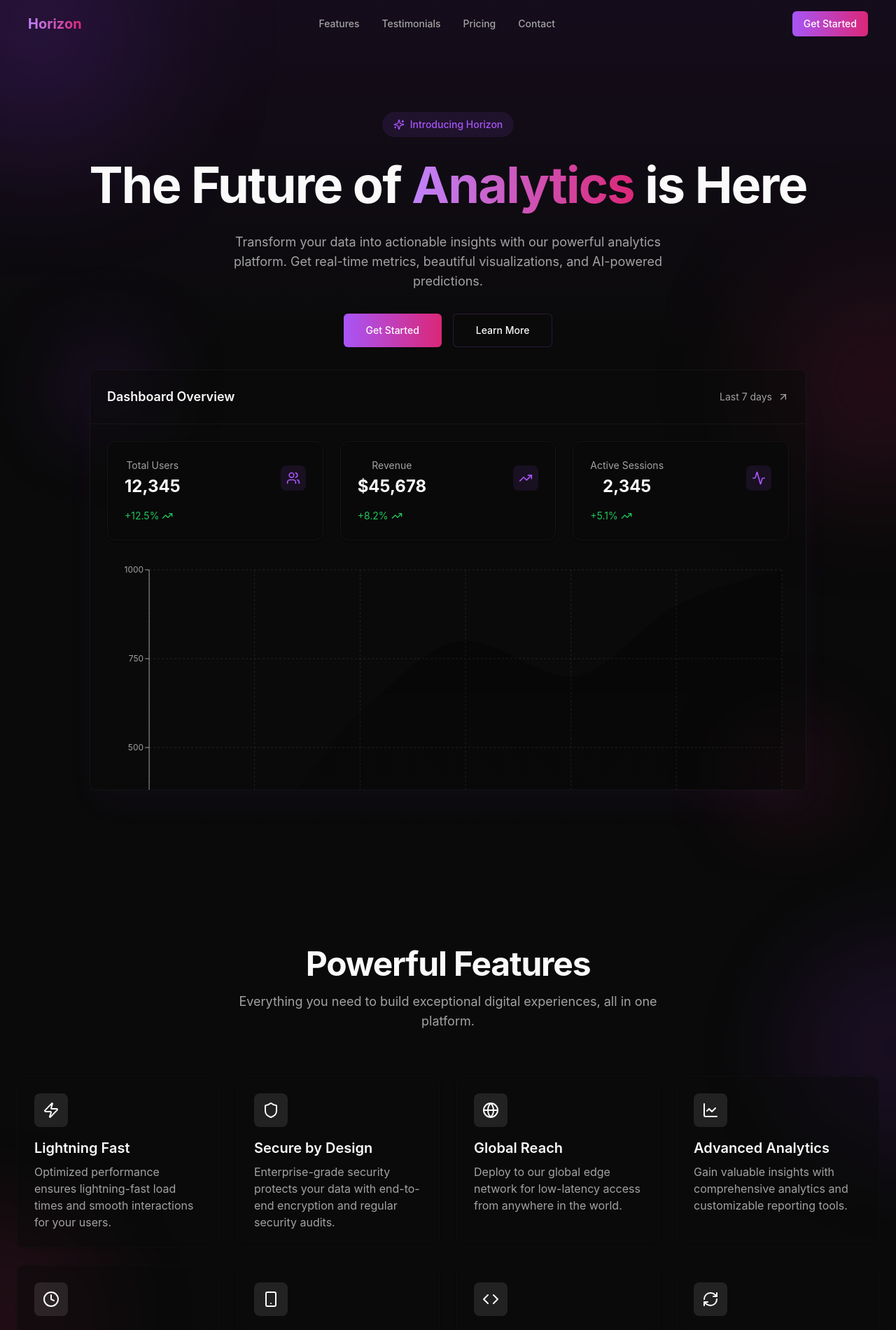
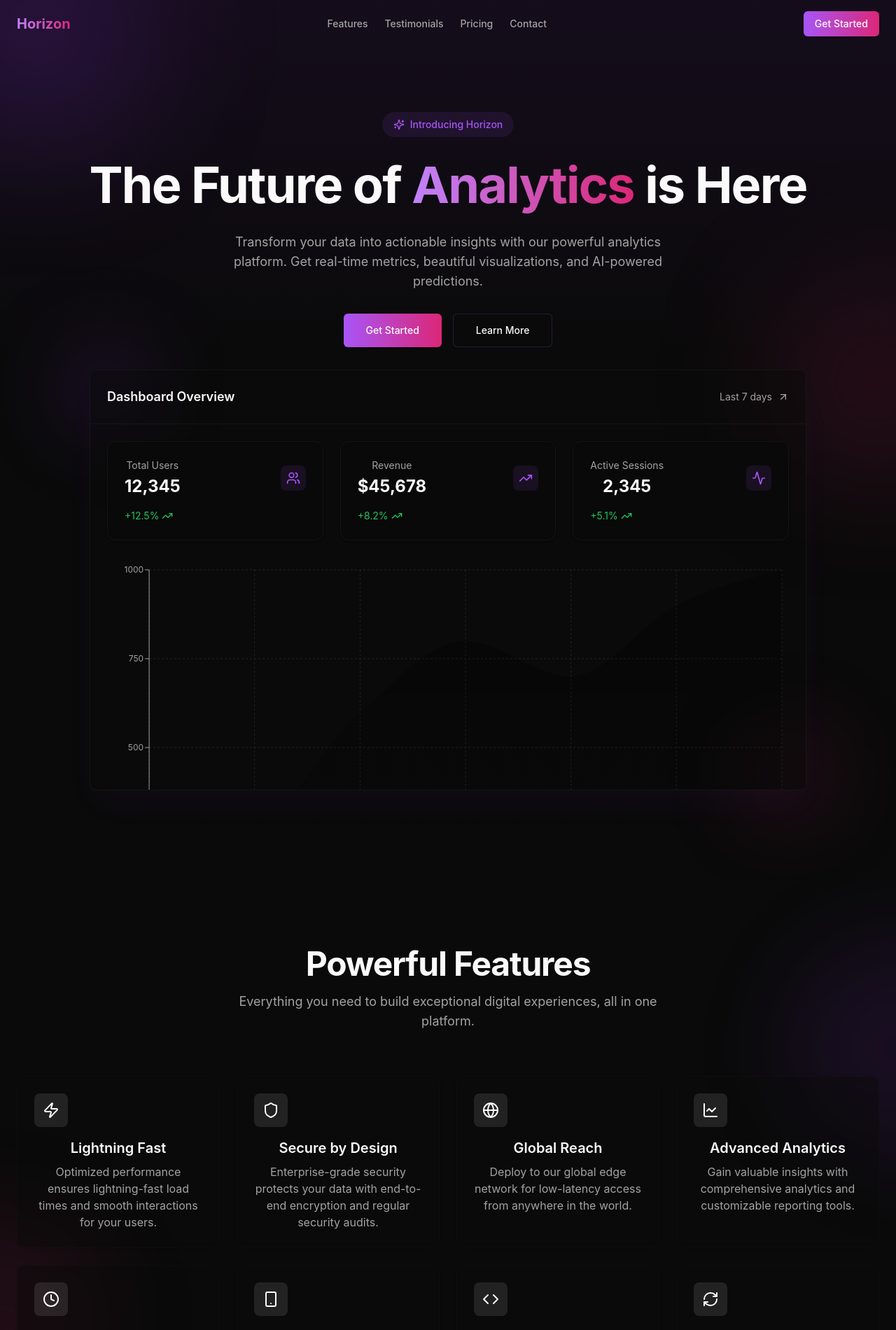
Before and after one commit to Bigcheese-2/HorizonAnalytics, a React (Vite) app in the folder project/: page / in a window 1280 px wide. Shown: the top 1900 px of the page at 70% size. Built offline with nearby package versions, Linux system fonts and the light colour scheme.

Commit message:
fix layout

```diff
--- a/project/index.html
+++ b/project/index.html
@@ -3,6 +3,7 @@
   <head>
     <meta charset="UTF-8" />
     <link rel="icon" type="image/svg+xml" href="/vite.svg" />
+    <link rel="stylesheet" href="/src/App.css" />
     <meta name="viewport" content="width=device-width, initial-scale=1.0" />
     <title>Horizon Analytics</title>
   </head>
--- a/project/src/App.css
+++ b/project/src/App.css
@@ -1,6 +1,9 @@
 #root {
-  max-width: 1280px;
   margin: 0 auto;
-  padding: 2rem;
   text-align: center;
+  display: flex;
+  flex-direction: column;
+  align-items: center;
+  justify-content: center;
+  width: 100%;
 }
--- a/project/src/components/landing/CTA.tsx
+++ b/project/src/components/landing/CTA.tsx
@@ -15,7 +15,7 @@ export default function CTA() {
         whileInView={{ opacity: 1, y: 0 }}
         transition={{ duration: 0.5 }}
         viewport={{ once: true }}
-        className="relative z-10 container px-4 md:px-6"
+        className="relative z-10 container mx-auto px-4 md:px-6"
       >
         <div className="max-w-3xl mx-auto text-center space-y-8">
           <h2 className="text-3xl font-bold tracking-tight sm:text-4xl md:text-5xl">
--- a/project/src/components/landing/Features.tsx
+++ b/project/src/components/landing/Features.tsx
@@ -1,7 +1,13 @@
 import { motion } from "@/components/ui/motion";
 import {
-  Zap, Shield, Globe, LineChart,
-  Clock, Smartphone, Code, RefreshCw
+  Zap,
+  Shield,
+  Globe,
+  LineChart,
+  Clock,
+  Smartphone,
+  Code,
+  RefreshCw,
 } from "lucide-react";
 import { Card, CardContent } from "@/components/ui/card";
 
@@ -39,52 +45,65 @@ export default function Features() {
     {
       icon: <Zap size={24} />,
       title: "Lightning Fast",
-      description: "Optimized performance ensures lightning-fast load times and smooth interactions for your users."
+      description:
+        "Optimized performance ensures lightning-fast load times and smooth interactions for your users.",
     },
     {
       icon: <Shield size={24} />,
       title: "Secure by Design",
-      description: "Enterprise-grade security protects your data with end-to-end encryption and regular security audits."
+      description:
+        "Enterprise-grade security protects your data with end-to-end encryption and regular security audits.",
     },
     {
       icon: <Globe size={24} />,
       title: "Global Reach",
-      description: "Deploy to our global edge network for low-latency access from anywhere in the world."
+      description:
+        "Deploy to our global edge network for low-latency access from anywhere in the world.",
     },
     {
       icon: <LineChart size={24} />,
       title: "Advanced Analytics",
-      description: "Gain valuable insights with comprehensive analytics and customizable reporting tools."
+      description:
+        "Gain valuable insights with comprehensive analytics and customizable reporting tools.",
     },
     {
       icon: <Clock size={24} />,
       title: "Real-time Updates",
-      description: "Stay in sync with real-time data updates and collaborative features for your team."
+      description:
+        "Stay in sync with real-time data updates and collaborative features for your team.",
     },
     {
       icon: <Smartphone size={24} />,
       title: "Mobile Optimized",
-      description: "Fully responsive design ensures a perfect experience on any device or screen size."
+      description:
+        "Fully responsive design ensures a perfect experience on any device or screen size.",
     },
     {
       icon: <Code size={24} />,
       title: "Developer Friendly",
-      description: "Extensive API documentation and developer tools make integration a breeze."
+      description:
+        "Extensive API documentation and developer tools make integration a breeze.",
     },
     {
       icon: <RefreshCw size={24} />,
       title: "Continuous Updates",
-      description: "Regular updates with new features and improvements based on user feedback."
-    }
+      description:
+        "Regular updates with new features and improvements based on user feedback.",
+    },
   ];
 
   return (
-    <section id="features" className="py-24 relative overflow-hidden">
+    <section
+      id="features"
+      className="py-24 relative overflow-hidden w-full 2xl:max-w-[1440px] 2xl:mx-auto"
+    >
       {/* Background decorations */}
-      <div className="absolute -right-40 top-20 w-80 h-80 bg-purple-600/10 rounded-full blur-3xl"></div>
-      <div className="absolute -left-40 bottom-20 w-80 h-80 bg-pink-600/10 rounded-full blur-3xl"></div>
+      <div className="overflow-hidden w-full">
+        <div className="absolute -right-40 top-20 w-80 h-80 bg-purple-600/10 rounded-full blur-3xl"></div>
+        <div className="absolute -left-40 bottom-20 w-80 h-80 bg-pink-600/10 rounded-full blur-3xl"></div>
+      </div>
 
-      <div className="container px-4 md:px-6">
+      <div className="container px-4 md:px-6 mx-auto ">
         <div className="text-center space-y-4 mb-16">
           <motion.h2
             initial={{ opacity: 0, y: 20 }}
@@ -102,7 +121,8 @@ export default function Features() {
             viewport={{ once: true }}
             className="mx-auto max-w-2xl text-muted-foreground text-lg"
           >
-            Everything you need to build exceptional digital experiences, all in one platform.
+            Everything you need to build exceptional digital experiences, all in
+            one platform.
           </motion.p>
         </div>
 
--- a/project/src/components/landing/Hero.tsx
+++ b/project/src/components/landing/Hero.tsx
@@ -38,16 +38,16 @@ const stats = [
 
 export default function Hero() {
   return (
-    <section className="relative overflow-hidden pt-32 px-5 pb-24 md:pt-40 md:pb-32">
+    <section className="relative w-full px-5 pt-32 pb-24 md:pt-40 md:pb-32 overflow-hidden">
       {/* Background gradient */}
-      <div className="absolute inset-0 z-0">
+      <div className="absolute inset-0 z-0 w-full overflow-hidden">
         <div className="absolute top-0 left-0 right-0 h-[500px] bg-gradient-to-b from-purple-900/20 to-transparent opacity-70"></div>
         <div className="absolute bottom-0 left-0 right-0 h-[500px] bg-gradient-to-t from-background to-transparent"></div>
         <div className="absolute -left-24 -top-24 h-[300px] w-[300px] rounded-full bg-purple-600/20 blur-[100px]"></div>
         <div className="absolute -right-24 top-1/3 h-[250px] w-[250px] rounded-full bg-pink-600/20 blur-[100px]"></div>
       </div>
 
-      <div className="container relative z-10">
+      <div className="container mx-auto relative z-10">
         <div className="flex flex-col items-center text-center space-y-8">
           <motion.div
             initial={{ opacity: 0, y: 20 }}
@@ -178,8 +178,10 @@ export default function Hero() {
             </div>
 
             {/* Decorative elements */}
+            <div className="overflow-hidden">
             <div className="absolute -top-6 -left-6 w-24 h-24 bg-purple-600/30 rounded-full blur-3xl"></div>
             <div className="absolute -bottom-8 -right-8 w-28 h-28 bg-pink-600/20 rounded-full blur-3xl"></div>
+            </div>
           </motion.div>
         </div>
       </div>
--- a/project/src/components/landing/LandingPage.tsx
+++ b/project/src/components/landing/LandingPage.tsx
@@ -8,14 +8,16 @@ import Footer from "./Footer";
 
 export default function LandingPage() {
   return (
-    <div className="min-h-screen bg-background flex flex-col">
+    <div className="min-h-screen bg-background flex flex-col w-full">
       <Navbar />
-      <main className="flex-grow">
-        <Hero />
-        <Features />
-        <Testimonials />
-        <Pricing />
-        <CTA />
+      <main className="w-full">
+        <div className="">
+          <Hero />
+          <Features />
+          <Testimonials />
+          <Pricing />
+          <CTA />
+        </div>
       </main>
       <Footer />
     </div>
--- a/project/src/components/landing/Navbar.tsx
+++ b/project/src/components/landing/Navbar.tsx
@@ -33,11 +33,13 @@ export default function Navbar() {
   return (
     <header
       className={cn(
-        "fixed top-0 w-full z-50 transition-all duration-300 px-4 lg:px-10 py-4",
+        "fixed top-0 w-full z-50 transition-all duration-300",
         scrolled ? "bg-background/80 backdrop-blur-md shadow-md" : "bg-transparent"
       )}
     >
-      <div className="max-w-7xl mx-auto flex items-center justify-between">
+      <div className="w-full">
+        <div className="px-4 lg:px-6 py-4 2xl:max-w-[1440px] 2xl:mx-auto">
+          <div className="flex items-center justify-between">
             <div className="flex items-center gap-2">
               <span className="text-xl font-bold bg-clip-text text-transparent bg-gradient-to-r from-purple-400 to-pink-600">
                 Horizon
@@ -45,19 +47,19 @@ export default function Navbar() {
             </div>
 
             {/* Desktop Navigation */}
-        <nav className="hidden md:flex items-center gap-8">
+            <nav className="hidden md:flex items-center gap-6">
               {navLinks.map((link) => (
                 <a
                   key={link.name}
                   href={link.href}
-              className="text-sm font-medium text-muted-foreground hover:text-foreground transition-colors"
+                  className="text-sm font-medium text-muted-foreground hover:text-foreground transition-colors whitespace-nowrap"
                 >
                   {link.name}
                 </a>
               ))}
             </nav>
 
-        <div className="flex items-center gap-4">
+            <div className="flex items-center gap-3">
               {/* <Button
                 variant="ghost"
                 size="icon"
@@ -73,7 +75,7 @@ export default function Navbar() {
               </Button> */}
 
               <div className="hidden md:block">
-            <Button className="bg-gradient-to-r from-purple-500 to-pink-600 hover:from-purple-600 hover:to-pink-700 text-white border-0">
+                <Button className="bg-gradient-to-r from-purple-500 to-pink-600 hover:from-purple-600 hover:to-pink-700 text-white border-0 whitespace-nowrap">
                   Get Started
                 </Button>
               </div>
@@ -82,8 +84,6 @@ export default function Navbar() {
               <Sheet>
                 <SheetTrigger asChild className="md:hidden">
                   <Menu className="h-6 w-6" />
-
-
                 </SheetTrigger>
                 <SheetContent side="right" className="w-[300px] sm:w-[400px]">
                   <nav className="flex flex-col gap-6 mt-12">
@@ -104,6 +104,8 @@ export default function Navbar() {
               </Sheet>
             </div>
           </div>
+        </div>
+      </div>
     </header>
   );
 }
--- a/project/src/index.css
+++ b/project/src/index.css
@@ -30,8 +30,8 @@ body {
   margin: 0;
   display: flex;
   place-items: center;
-  min-width: 320px;
   min-height: 100vh;
+  width: 100%;
 }
 
 h1 {
```
Also changed, not shown: project/src/components/landing/Footer.tsx (+14 -8 lines), project/src/components/landing/Pricing.tsx (+28 -14 lines), project/src/components/landing/Testimonials.tsx (+35 -19 lines). Lines whose indentation alone changed are shown as unchanged.
